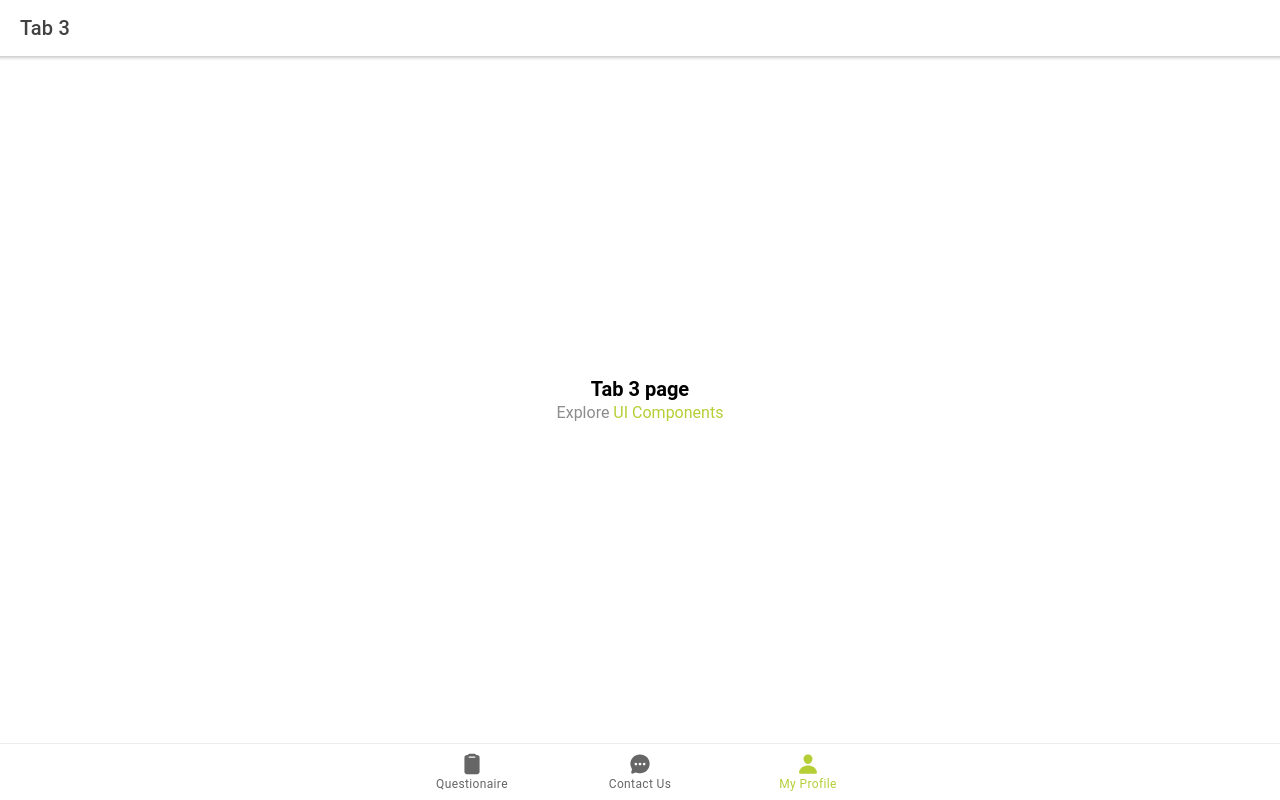
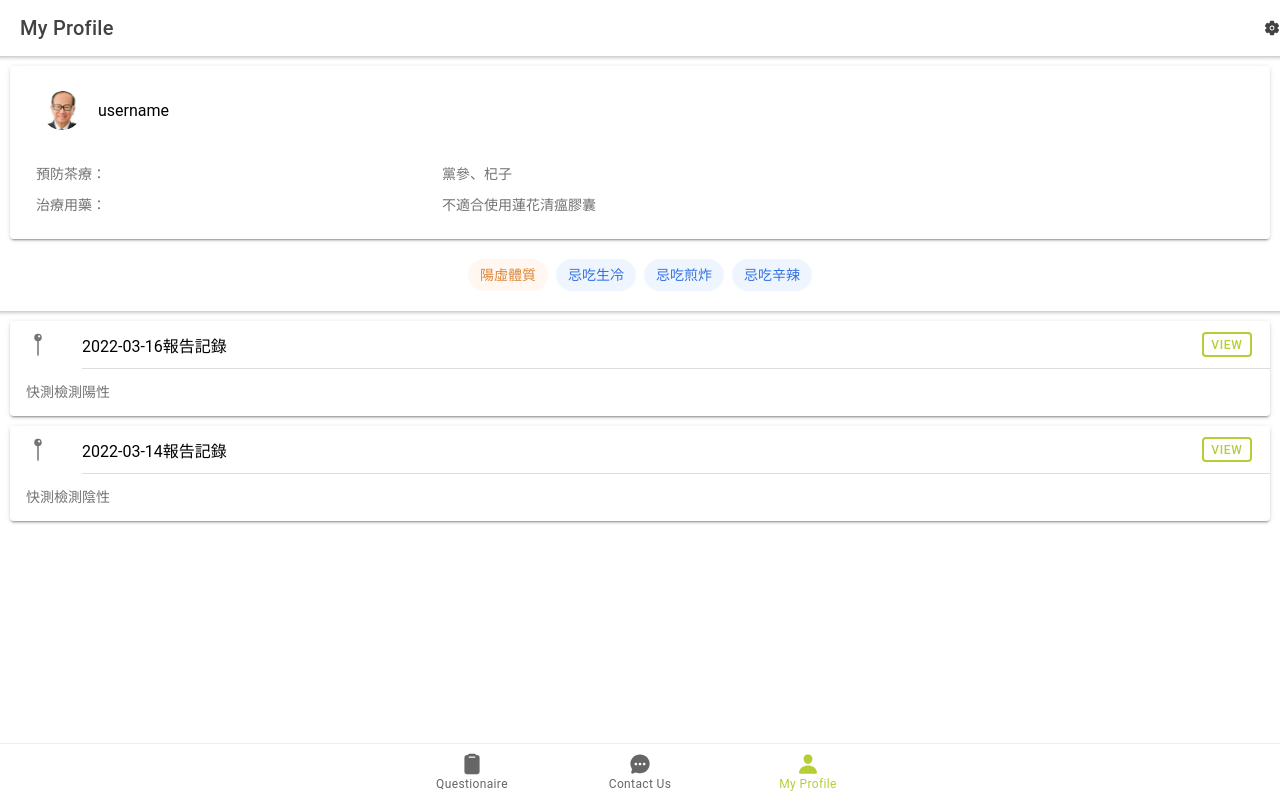
Before and after one commit to Jettissmart/template, a React (Create React App) app in the folder tryCamera/: page /tabs/tab3 in a window 1280 px wide. Built offline with nearby package versions, Linux system fonts and the light colour scheme.

Commit message:
my profile UI

```diff
--- a/tryCamera/src/App.tsx
+++ b/tryCamera/src/App.tsx
@@ -24,7 +24,7 @@ import {
   IonTabs
 } from '@ionic/react';
 import { IonReactRouter } from '@ionic/react-router';
-import { square, clipboard, chatbubbleEllipses, person } from 'ionicons/icons';
+import { clipboard, chatbubbleEllipses, person } from 'ionicons/icons';
 import Tab1 from './pages/Tab1';
 import Tab2 from './pages/Tab2';
 import Tab3 from './pages/Tab3';
--- a/tryCamera/src/components/ExploreContainer.css
+++ b/tryCamera/src/components/ExploreContainer.css
@@ -1,6 +1,6 @@
 .container {
   text-align: center;
-  position: absolute;
+  position: relative;
   left: 0;
   right: 0;
   top: 50%;
@@ -16,7 +16,7 @@
   font-size: 16px;
   line-height: 22px;
   color: #8c8c8c;
-  margin: 0;
+  margin: 0.25em;
 }
 
 .container a {
--- a/tryCamera/src/pages/Home.tsx
+++ b/tryCamera/src/pages/Home.tsx
@@ -27,7 +27,7 @@ import React from 'react'
 
 type FormState = {
   page: keyof typeof parts
-  covid19_test: string,
+  "What is you COVID-19 test result?": string,
   "cough": string,
   "runny nose": string,
   "headache": string,
@@ -77,43 +77,43 @@ function Part1(props: {
           <IonProgressBar value={0}></IonProgressBar>
           <IonHeader className="ion-text-center" >
 
-            <h3>你確診了2019新冠病毒嗎</h3>
-            <h3>Are you tested positive COVID-19? </h3>
+            <h3>你的2019新冠病毒測試結果</h3>
+            <h3>What is you COVID-19 test result? </h3>
 
           </IonHeader>
 
           <div style={{ display: "flex", justifyContent: "center", flexWrap: "wrap" }} >
             <IonGrid>
               <IonList>
-                <IonRadioGroup value={formData.covid19_test} onIonChange={e => {
+                <IonRadioGroup value={formData["What is you COVID-19 test result?"]} onIonChange={e => {
                   updateFormData({
-                    covid19_test: e.detail.value,
+                    "What is you COVID-19 test result?": e.detail.value,
                   });
                   setSelected(e.detail.value);
                 }}>
                   <IonItem>
-                    <IonRadio slot="start" color="dark" value="positive"></IonRadio>
+                    <IonRadio slot="start" color="dark" value="positive test result"></IonRadio>
                     <IonLabel>
                       positive test result
                     </IonLabel>
 
                   </IonItem>
                   <IonItem>
-                    <IonRadio slot="start" color="dark" value="negative"></IonRadio>
+                    <IonRadio slot="start" color="dark" value="negative test result"></IonRadio>
                     <IonLabel>
                       negative test result
                     </IonLabel>
 
                   </IonItem>
                   <IonItem>
-                    <IonRadio slot="start" color="dark" value="waiting"></IonRadio>
+                    <IonRadio slot="start" color="dark" value="I have not received the test result yet"></IonRadio>
                     <IonLabel>
                       I have not received the test result yet
                     </IonLabel>
 
                   </IonItem>
                   <IonItem>
-                    <IonRadio slot="start" color="dark" value="take no test"></IonRadio>
+                    <IonRadio slot="start" color="dark" value="I did not take a test"></IonRadio>
                     <IonLabel>
                       I did not take a test
                     </IonLabel>
@@ -366,7 +366,7 @@ function Part4(props: {
                                 <IonSelectOption value="37.3-38">37.3-38&#8451; 低燒</IonSelectOption>
                                 <IonSelectOption value="38.1-39">38.1-39&#8451; 中燒</IonSelectOption>
                                 <IonSelectOption value="39.1-41">39.1-41&#8451;或以上 高燒</IonSelectOption>
-                                <IonSelectOption value="41.1">41.1&#8451;或以上 超高燒</IonSelectOption>
+                                <IonSelectOption value="41.1 or higher">41.1&#8451;或以上 超高燒</IonSelectOption>
                             </IonSelect>
                         </IonItem>
 
@@ -379,11 +379,11 @@ function Part4(props: {
                   });
                   setPhlegmAmount(e.detail.value);
                 }}>
-                                <IonSelectOption value="no">沒有痰</IonSelectOption>
-                                <IonSelectOption value="few">稀痰少</IonSelectOption>
-                                <IonSelectOption value="2">稀痰多</IonSelectOption>
-                                <IonSelectOption value="3">膿痰少</IonSelectOption>
-                                <IonSelectOption value="4">膿痰多</IonSelectOption>
+                                <IonSelectOption value="no phlegm">沒有痰</IonSelectOption>
+                                <IonSelectOption value="little clear phlegm">稀痰少</IonSelectOption>
+                                <IonSelectOption value="lot of clear phlegm">稀痰多</IonSelectOption>
+                                <IonSelectOption value="little thick phlegm">膿痰少</IonSelectOption>
+                                <IonSelectOption value="lot of thick phlegm">膿痰多</IonSelectOption>
                             </IonSelect>
                         </IonItem>
 
@@ -395,9 +395,9 @@ function Part4(props: {
                   });
                   setPhlegmOut(e.detail.value);
                 }}>
-                                <IonSelectOption value="no">沒有痰</IonSelectOption>
-                                <IonSelectOption value="can">可咳出來</IonSelectOption>
-                                <IonSelectOption value="cannot">咳不出來</IonSelectOption>
+                                <IonSelectOption value="no phlegm">沒有痰</IonSelectOption>
+                                <IonSelectOption value="can spit">可咳出來</IonSelectOption>
+                                <IonSelectOption value="cannot cough out">咳不出來</IonSelectOption>
                             </IonSelect>
                         </IonItem>
 
@@ -410,11 +410,11 @@ function Part4(props: {
                   });
                   setPhlegmColor(e.detail.value);
                 }}>
-                                <IonSelectOption value="0">沒有痰</IonSelectOption>
-                                <IonSelectOption value="1">白色</IonSelectOption>
-                                <IonSelectOption value="2">黃色</IonSelectOption>
-                                <IonSelectOption value="3">綠色</IonSelectOption>
-                                <IonSelectOption value="4">痰中帶血</IonSelectOption>
+                                <IonSelectOption value="no phlegm">沒有痰</IonSelectOption>
+                                <IonSelectOption value="white">白色</IonSelectOption>
+                                <IonSelectOption value="yellow">黃色</IonSelectOption>
+                                <IonSelectOption value="green">綠色</IonSelectOption>
+                                <IonSelectOption value="phlegm with blood">痰中帶血</IonSelectOption>
                             </IonSelect>
                         </IonItem>
 
@@ -426,8 +426,8 @@ function Part4(props: {
                   });
                   setCold(e.detail.value);
                 }}>
-                                <IonSelectOption value="0">沒有</IonSelectOption>
-                                <IonSelectOption value="1">有</IonSelectOption>
+                                <IonSelectOption value="no">沒有</IonSelectOption>
+                                <IonSelectOption value="yes">有</IonSelectOption>
                             </IonSelect>
                         </IonItem>
 
@@ -439,8 +439,8 @@ function Part4(props: {
                   });
                   setFatigue(e.detail.value);
                 }} >
-                                <IonSelectOption value="0">沒有</IonSelectOption>
-                                <IonSelectOption value="1">有</IonSelectOption>
+                                <IonSelectOption value="no">沒有</IonSelectOption>
+                                <IonSelectOption value="yes">有</IonSelectOption>
                             </IonSelect>
                         </IonItem>
 
@@ -528,7 +528,7 @@ function Part5(props: {
 const Home = () => {
   const [formData, setFormData] = useState<FormState>({
     page: 1,
-    covid19_test: '',
+    "What is you COVID-19 test result?": '',
     "cough": '0',
     "runny nose": '0',
     "headache": '0',
@@ -541,12 +541,12 @@ const Home = () => {
   "chest pain":'0' ,
   "loss of taste or smell":'0',
   "new confusion":'0',
-  "body temperature":'0',
-  "phlegm amount":'0',
-  "phlegm out":'0',
-  "phlegm color":'0',
-  "feeling cold":'0',
-  "fatigue":'0',
+  "body temperature":'35.8-37.2',
+  "phlegm amount":'no phlegm',
+  "phlegm out":'no phlegm',
+  "phlegm color":'no phlegm',
+  "feeling cold":'no',
+  "fatigue":'no',
   // imagePreview?: '',
   // imageFile?:'',
   })
--- a/tryCamera/src/pages/Tab1.tsx
+++ b/tryCamera/src/pages/Tab1.tsx
@@ -45,7 +45,7 @@ const Tab1: React.FC = () => {
 
         </div>
 
-        <IonButton color="primary" href="/question">
+        <IonButton color="primary" href="/home">
           開始舌診評測
         </IonButton>
 
--- a/tryCamera/src/pages/Tab3.tsx
+++ b/tryCamera/src/pages/Tab3.tsx
@@ -1,24 +1,100 @@
 import React from 'react';
-import { IonContent, IonHeader, IonPage, IonTitle, IonToolbar } from '@ionic/react';
+import { IonAvatar, IonButton, IonCard, IonCardContent, IonCardHeader, IonCardSubtitle, IonCardTitle, IonChip, IonCol, IonContent, IonGrid, IonHeader, IonIcon, IonItem, IonLabel, IonPage, IonRow, IonTitle, IonToolbar } from '@ionic/react';
+import './Tab3.css';
+import { pin, settings, walk, warning, wifi, wine } from 'ionicons/icons';
 import ExploreContainer from '../components/ExploreContainer';
-import './Tab3.css';
 
 const Tab3: React.FC = () => {
   return (
     <IonPage>
-      <IonHeader>
-        <IonToolbar>
-          <IonTitle>Tab 3</IonTitle>
+      <IonHeader >
+        <IonToolbar >
+          <IonTitle>My Profile</IonTitle>
+          <IonIcon icon={settings} slot="end" />
         </IonToolbar>
       </IonHeader>
+
+      <IonHeader>
+        <IonCard>
+          <IonCardHeader>
+            <IonCardTitle>
+              <IonItem lines='none'>
+                <IonAvatar slot="start">
+                  <img src="/assets/image/avatar-icon.jpeg" />
+                </IonAvatar>
+                <IonLabel>username</IonLabel>
+              </IonItem>
+            </IonCardTitle>
+          </IonCardHeader>
+
+          <IonCardContent>
+            <IonGrid>
+              <IonRow>
+                <IonCol size='4'>
+                  預防茶療：
+                </IonCol>
+                <IonCol>
+                  黨參、杞子
+                </IonCol>
+              </IonRow>
+
+              <IonRow>
+                <IonCol size='4'>
+                  治療用藥：
+                </IonCol>
+                <IonCol>
+                  不適合使用蓮花清瘟膠囊
+                </IonCol>
+              </IonRow>
+            </IonGrid>
+          </IonCardContent>
+        </IonCard>
+
+        <p style={{ display: "flex", justifyContent: "center" }}>
+          <IonChip color='secondary'>
+            <IonLabel>陽虛體質</IonLabel>
+          </IonChip>
+          <IonChip color='tertiary'>
+            <IonLabel>忌吃生冷</IonLabel>
+          </IonChip>
+          <IonChip color='tertiary'>
+            <IonLabel>忌吃煎炸</IonLabel>
+          </IonChip>
+          <IonChip color='tertiary'>
+            <IonLabel>忌吃辛辣</IonLabel>
+          </IonChip>
+        </p>
+
+        {/* </IonContent> */}
+
+      </IonHeader>
+
       <IonContent>
-        <IonHeader collapse="condense">
-          <IonToolbar>
-            <IonTitle size="large">Tab 3</IonTitle>
-          </IonToolbar>
-        </IonHeader>
-        <ExploreContainer name="Tab 3 page" />
-      </IonContent>
+      <IonCard>
+          <IonItem>
+            <IonIcon icon={pin} slot="start" />
+            <IonLabel>2022-03-16報告記錄</IonLabel>
+            <IonButton fill="outline" slot="end">View</IonButton>
+          </IonItem>
+
+          <IonCardContent>
+            快測檢測陽性
+          </IonCardContent>
+        </IonCard>
+
+        <IonCard>
+          <IonItem>
+            <IonIcon icon={pin} slot="start" />
+            <IonLabel>2022-03-14報告記錄</IonLabel>
+            <IonButton fill="outline" slot="end">View</IonButton>
+          </IonItem>
+
+          <IonCardContent>
+            快測檢測陰性
+          </IonCardContent>
+        </IonCard>
+
+       </IonContent>
     </IonPage>
   );
 };
```
Also changed, not shown: tryCamera/public/assets/image/avatar-icon.jpeg (added).
